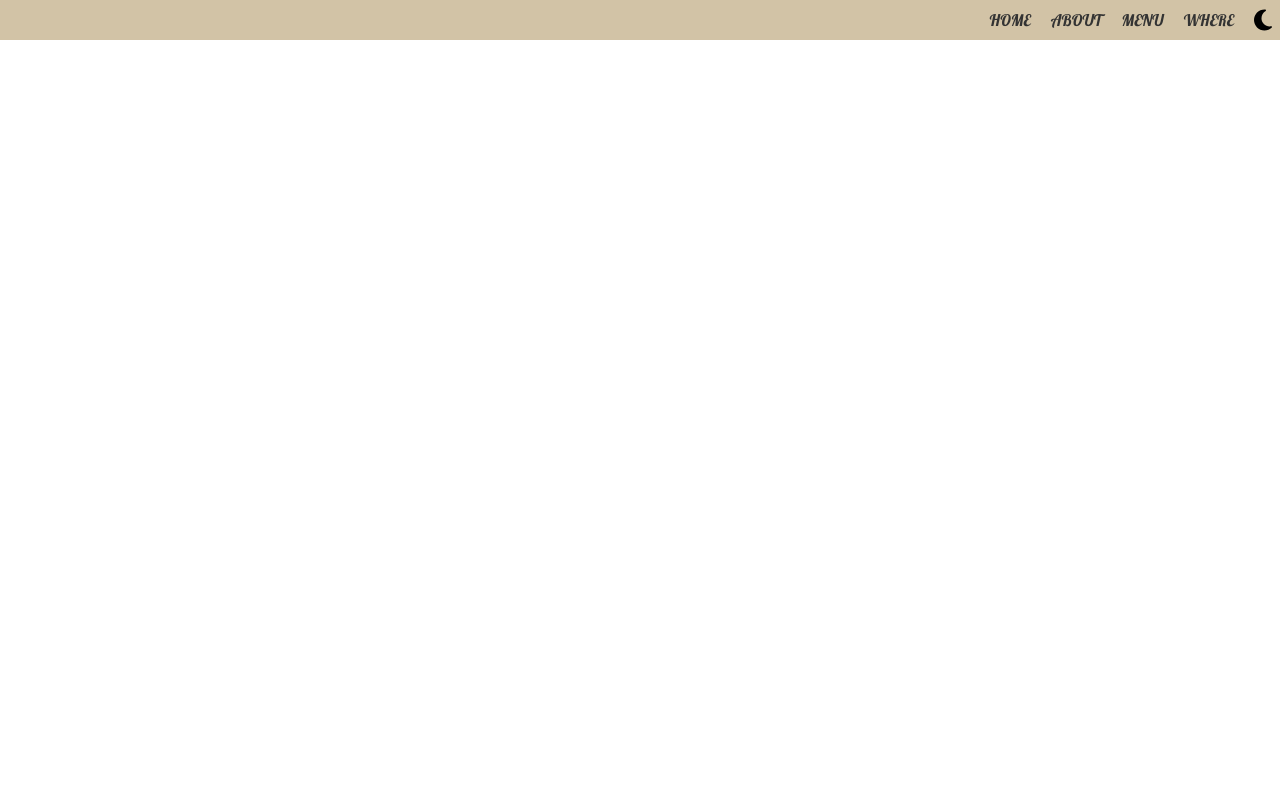
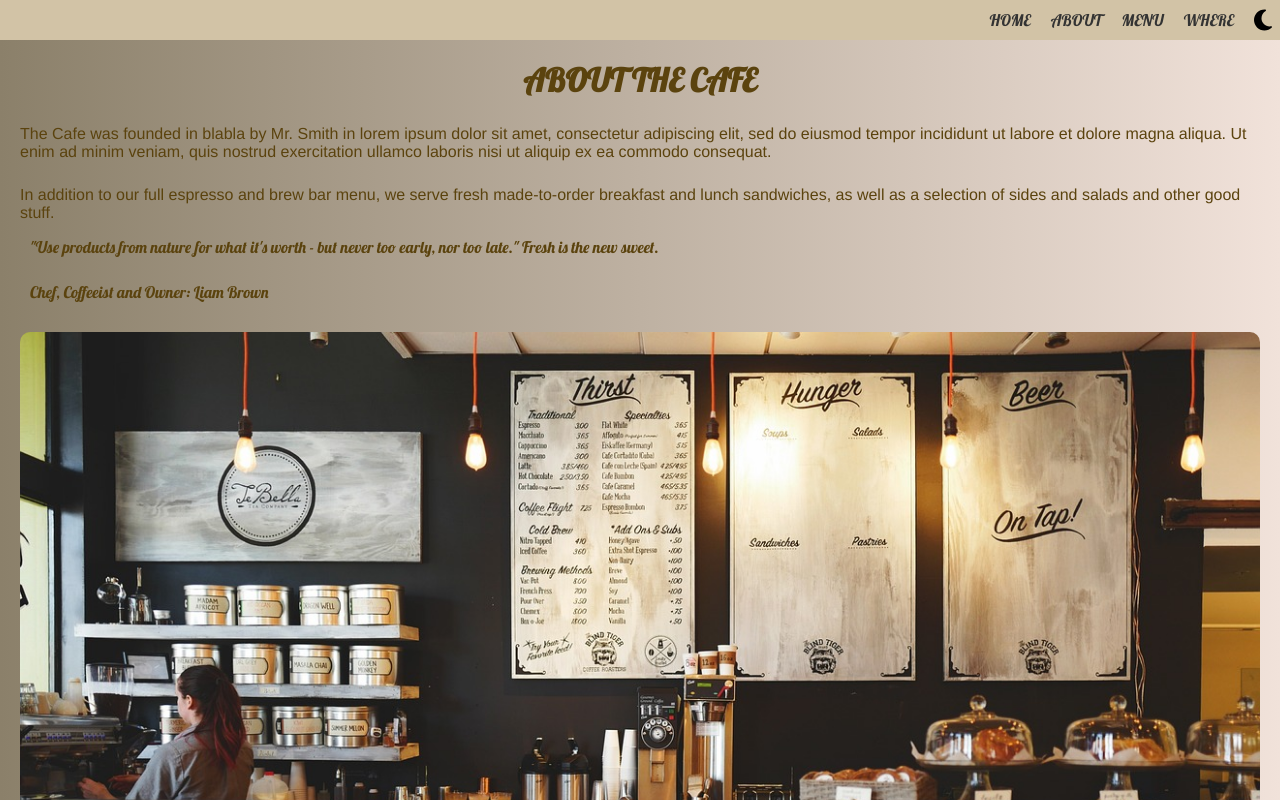
Before and after one commit to HansamaRajaguru/the-Cafe, a React (Create React App) app in the folder client/: page /about in a window 1280 px wide. Built offline with nearby package versions, Linux system fonts and the light colour scheme.

Commit message:
completed About page

```diff
--- /dev/null
+++ b/client/src/components/About.css
@@ -0,0 +1,51 @@
+.about {
+    height: calc(100vh - 40px); /* Adjust height to account for the navigation bar */
+    display: flex;
+    flex-direction: column;
+    align-items: center;
+    text-align: center;
+    padding: 20px;
+    transition: background 0.5s, color 0.5s;
+    font-family: 'Lobster', cursive;
+    overflow-y: auto;
+    width: 100%;
+  }
+
+  .about p{
+    align-items: justify;
+    text-align: left;
+    margin-top: 5px;
+    font-family:'Franklin Gothic Medium', 'Arial Narrow', Arial, sans-serif;
+    font-weight: 100;
+  }
+  .about img {
+    margin-top: 20px;
+    max-width: 100%;
+    height: auto;
+    border-radius: 10px;
+  }
+  .normal {
+    font-style:italic;
+    font-weight: 400;
+    font-family:Verdana, Geneva, Tahoma, sans-serif;
+}
+
+  .about .highlight p{
+    display: flex;
+    justify-content: flex-start;
+    width: 100%;
+    padding: 10px ;
+    font-family: 'Lobster', cursive;
+}
+  /* Light theme styles */
+  .about.light {
+    background: linear-gradient(to right,  #8b806a, #f1e2da); /* Light background */
+    color: #5b430e; /* Dark brown font color */
+  }
+
+
+  /* Dark theme styles */
+  .about.dark {
+    background:linear-gradient(to right,  #120401, #2f2621); /* Dark brown background */
+    color: rgb(210, 197, 181); /* White font color */
+  }
--- /dev/null
+++ b/client/src/components/About.tsx
@@ -0,0 +1,47 @@
+import React from 'react';
+import { useTheme } from '../contexts/ThemeContext';
+import './About.css';
+import coffeehouseImage from '../images/coffeehouse-2600877_1280.jpg';
+
+const About: React.FC = () => {
+    const { theme } = useTheme();
+
+    return (
+        <div className={`about ${theme}`}>
+            <h1>ABOUT THE CAFE</h1>
+            <br/>
+            <div>
+                <p>
+                    The Cafe was founded in blabla by Mr. Smith in lorem ipsum dolor sit amet, consectetur adipiscing elit, sed do eiusmod tempor incididunt ut labore et dolore magna aliqua. Ut enim ad minim veniam, quis nostrud exercitation ullamco laboris nisi ut aliquip ex ea commodo consequat.
+                </p>
+                <br/>
+                <p>
+                    In addition to our full espresso and brew bar menu, we serve fresh made-to-order breakfast and lunch sandwiches, as well as a selection of sides and salads and other good stuff.
+                </p>
+                <div className='highlight'>
+                    <p>
+                        "Use products from nature for what it's worth - but never too early, nor too late." Fresh is the new sweet.
+                    </p>
+                    <p>
+                        Chef, Coffeeist and Owner: Liam Brown
+                    </p>
+                </div>
+                <div>
+                    <img src={coffeehouseImage} alt="Coffeehouse" />
+                </div>
+                <br/>
+                <div>
+                    <p>
+                        Opening hours: <span className='normal'>everyday from 6am to 5pm.</span>
+                    </p>
+                    <br/>
+                    <p>
+                        Address: <span className='normal'>15 Adr street, 5015, NY</span>
+                    </p>
+                </div>
+            </div>
+        </div>
+    );
+};
+
+export default About;
--- a/client/src/components/App.tsx
+++ b/client/src/components/App.tsx
@@ -3,6 +3,7 @@ import { BrowserRouter as Router, Route, Routes, Link } from 'react-router-dom';
 import { FontAwesomeIcon } from '@fortawesome/react-fontawesome';
 import { faSun, faMoon } from '@fortawesome/free-solid-svg-icons';
 import Home from './Home';
+import About from './About';
 import { useTheme, ThemeProvider } from '../contexts/ThemeContext';
 import './App.css';
 
@@ -25,6 +26,7 @@ const App: React.FC = () => {
                     <main>
                         <Routes>
                             <Route path="/" element={<Home />} />
+                            <Route path="/about" element={<About />} />
                         </Routes>
                     </main>
                 </div>
--- /dev/null
+++ b/client/src/custom.d.ts
@@ -0,0 +1,5 @@
+declare module '@fortawesome/free-solid-svg-icons' {
+    import { IconDefinition } from '@fortawesome/fontawesome-svg-core';
+    export const faSun: IconDefinition;
+    export const faMoon: IconDefinition;
+}
--- /dev/null
+++ b/client/src/images.d.ts
@@ -0,0 +1,4 @@
+declare module '*.jpg' {
+    const value: any;
+    export = value;
+  }
```
Also changed, not shown: client/src/images/coffeehouse-2600877_1280.jpg (added).
